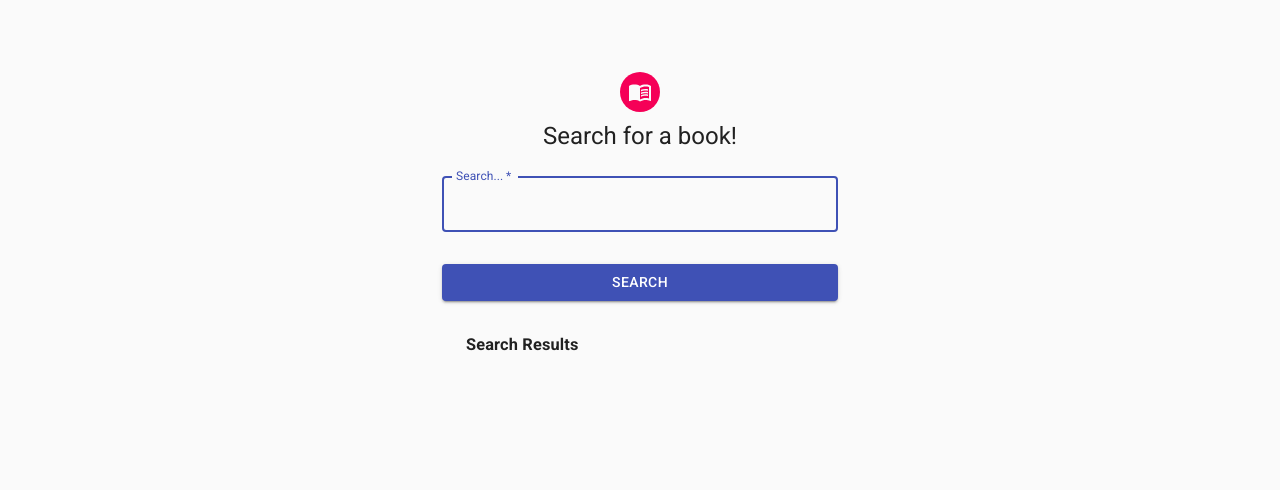
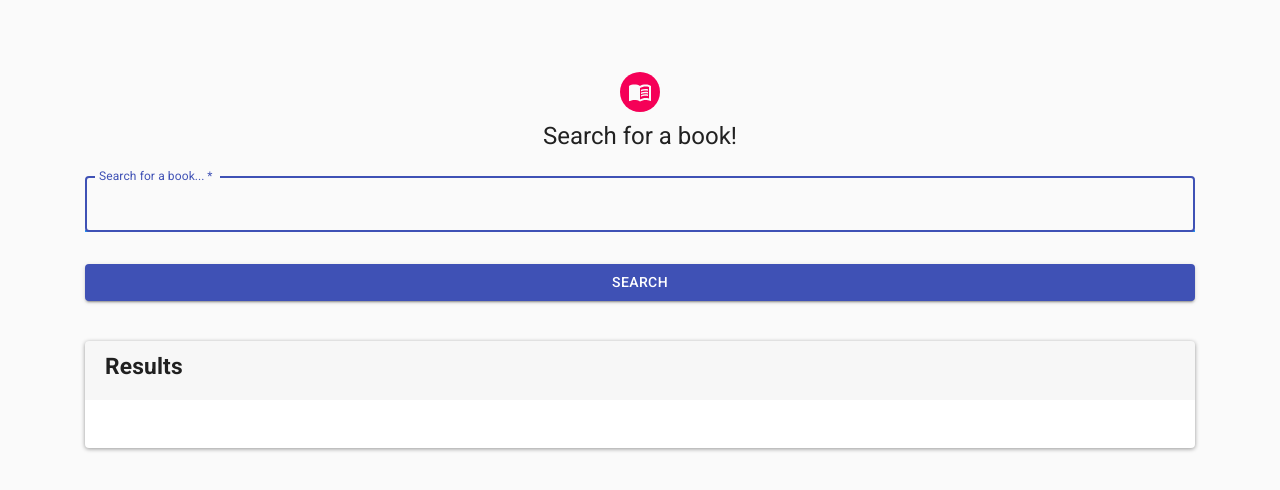
Before and after one commit to cikennedy/Google-Books-Search, a React (Create React App) app in the folder client/: page / in a window 1280 px wide. Shown: the top 490 px of the page. Built offline with nearby package versions, Linux system fonts and the light colour scheme.

Commit message:
updated styling and functionality for search page

```diff
--- a/client/public/index.html
+++ b/client/public/index.html
@@ -19,6 +19,7 @@
       work correctly both with client-side routing and a non-root public URL.
       Learn how to configure a non-root public URL by running `npm run build`.
     -->
+    <link rel="stylesheet" href="https://cdnjs.cloudflare.com/ajax/libs/bootswatch/4.1.3/materia/bootstrap.min.css"/>
     <link rel="stylesheet" href="https://fonts.googleapis.com/icon?family=Material+Icons" />
     <link rel="stylesheet" href="https://fonts.googleapis.com/css?family=Roboto:300,400,500,700&display=swap" />
     <title>Google Books React App</title>
--- /dev/null
+++ b/client/src/Components/Container/index.js
@@ -0,0 +1,8 @@
+import React from "react";
+
+// Exporting the Container, Row, and Col components from this file
+
+// This Container component allows us to use a bootstrap container without worrying about class names
+export function Container({ fluid, children }) {
+  return <div className={`container${fluid ? "-fluid" : ""}`}>{children}</div>;
+}
--- /dev/null
+++ b/client/src/Components/List/index.js
@@ -0,0 +1,11 @@
+import React from "react";
+
+export const List = ({ children }) => (
+  <ul className="list-group">
+    {children}
+  </ul>
+);
+
+export function ListItem({ children }) {
+  return <li className="list-group-item">{children}</li>;
+}
--- a/client/src/pages/Search.js
+++ b/client/src/pages/Search.js
@@ -1,37 +1,47 @@
 import React, { Component } from "react";
 // import { useParams } from "react-router-dom";
-import Avatar from '@material-ui/core/Avatar';
-import Button from '@material-ui/core/Button';
-import CssBaseline from '@material-ui/core/CssBaseline';
-import TextField from '@material-ui/core/TextField';
+import Avatar from "@material-ui/core/Avatar";
+import Button from "@material-ui/core/Button";
+import CssBaseline from "@material-ui/core/CssBaseline";
+import TextField from "@material-ui/core/TextField";
 // import Link from '@material-ui/core/Link';
-import Grid from '@material-ui/core/Grid';
+import Grid from "@material-ui/core/Grid";
 // import Box from '@material-ui/core/Box';
-import MenuBookIcon from '@material-ui/icons/MenuBook';
-import Typography from '@material-ui/core/Typography';
-import { withStyles } from '@material-ui/core/styles';
-import Container from '@material-ui/core/Container';
-import Card from '../Components/Card';
-import FeaturedPost from '../Components/FeaturedPost';
+import MenuBookIcon from "@material-ui/icons/MenuBook";
+import Typography from "@material-ui/core/Typography";
+import { withStyles } from "@material-ui/core/styles";
+// import Container from "@material-ui/core/Container";
+import { Container } from "../Components/Container";
+import Card from "../Components/Card";
+// import List from "@material-ui/core/List";
+// import ListItem from "../Components/ListItem";
+import { List } from "../Components/List";
+import GridList from '@material-ui/core/GridList';
+import FeaturedPost from "../Components/FeaturedPost";
 import API from "../utils/API";
 
 const styles = (theme) => ({
   paper: {
     marginTop: theme.spacing(8),
-        display: 'flex',
-        flexDirection: 'column',
-        alignItems: 'center',
+    display: "flex",
+    flexDirection: "column",
+    alignItems: "center",
   },
   avatar: {
     margin: theme.spacing(1),
     backgroundColor: theme.palette.secondary.main,
   },
   form: {
-        width: '100%', // Fix IE 11 issue.
+    width: "100%", // Fix IE 11 issue.
     marginTop: theme.spacing(1),
   },
   submit: {
     margin: theme.spacing(3, 0, 2),
+  },
+  root: {
+    width: "100%",
+    maxWidth: 360,
+    backgroundColor: theme.palette.background.paper,
   },
 });
 
@@ -42,32 +52,34 @@ class Search extends Component {
     message: "",
   };
 
-  handleInputChange = event => {
+  handleInputChange = (event) => {
     const { name, value } = event.target;
     this.setState({
-      [name]: value
+      [name]: value,
     });
   };
 
   getBooks = () => {
     API.getBooks(this.state.search)
-    .then((res) => this.setState({
-      books: res.data
+      .then((res) =>
+        this.setState({
+          books: res.data,
         })
-    ).catch(() =>
+      )
+      .catch(() =>
         this.setState({
           books: [],
-      message: "No books found with the given search."
+          message: "No books found with the given search.",
         })
       );
   };
 
-  handleFormSubmit = event => {
+  handleFormSubmit = (event) => {
     event.preventDefault();
     this.getBooks();
   };
 
-  handleSaveBook = id => {
+  handleSaveBook = (id) => {
     const book = this.state.books.find((book) => book.id === id);
 
     API.saveBook({
@@ -76,14 +88,14 @@ class Search extends Component {
       authors: book.volumeInfo.authors,
       description: book.volumeInfo.description,
       image: book.volumeInfo.image,
-      link: book.volumeInfo.link
+      link: book.volumeInfo.link,
     }).then(() => this.getBooks());
   };
 
   render() {
     const { classes } = this.props;
     return (
-    <Container component="main" maxWidth="xs">
+      <Container>
         <CssBaseline />
         <div className={classes.paper}>
           <Avatar className={classes.avatar}>
@@ -92,7 +104,9 @@ class Search extends Component {
           <Typography component="h1" variant="h5">
             Search for a book!
           </Typography>
-        <form className={classes.form} noValidate
+          <form
+            className={classes.form}
+            noValidate
             handleFormSubmit={this.handleFormSubmit}
             handleInputChange={this.handleInputChange}
             search={this.state.search}
@@ -103,7 +117,7 @@ class Search extends Component {
               required
               fullWidth
               id="search"
-            label="Search..."
+              label="Search for a book..."
               name="search"
               // autoComplete="Book"
               autoFocus
@@ -120,176 +134,107 @@ class Search extends Component {
             </Button>
           </form>
         </div>
-
-
-
-    <Container maxWidth="lg">
-    <Card title="Search Results">
+        <Card title="Results">
           {this.state.books.length ? (
-          <Grid container spacing={3}>
+            <List>
               {this.state.books.map((book) => (
                 <FeaturedPost
                   key={book.id}
                   title={book.volumeInfo.title}
-              authors={book.volumeInfo.authors}
+                  subtitle={book.volumeInfo.subtitle}
+                  link={book.volumeInfo.infoLink}
+                  authors={book.volumeInfo.authors.join(", ")}
                   description={book.volumeInfo.description}
                   image={book.volumeInfo.imageLinks.thumbnail}
-              link={book.volumeInfo.infoLink}
                   Button={() => (
-                <Button
-                onClick={() => this.handleSaveBook(book.id)}
-                fullWidth
-                variant="contained"
-                color="primary"
-                className={classes.submit}>
-                  Save Book
-                </Button>
+                    <button
+                      onClick={() => this.handleBookSave(book.id)}
+                      className="btn btn-primary ml-2"
+                    >
+                      Save
+                    </button>
                   )}
                 />
               ))}
-          </Grid>
+            </List>
           ) : (
-            <h2>{this.state.message}</h2>
+            <h2 className="text-center">{this.state.message}</h2>
           )}
         </Card>
-      </Container>
-
       </Container>
     );
   }
 }
+
 export default withStyles(styles)(Search);
 
-// function Search() {
-//     const [formObject, setFormObject] = useState({});
-//     // const [books, setBooks] = useState({res.data});
-//     const classes = useStyles();
-//     const [books, setBooks] = useState([]);
-//     const [q, setQ] = useState("");
+// <Container component="main">
+// <CssBaseline />
+// <div className={classes.paper}>
+//     <Avatar className={classes.avatar}>
+//     <MenuBookIcon />
+//     </Avatar>
+//     <Typography component="h1" variant="h5">
+//    Search for a book!
+//     </Typography>
+//     <form className={classes.form} noValidate
+//     handleFormSubmit={this.handleFormSubmit}
+//     handleInputChange={this.handleInputChange}
+//     search={this.state.search}
+//     >
+//     <TextField
+//         variant="outlined"
+//         margin="normal"
+//         required
+//         fullWidth
+//         id="search"
+//         label="Search..."
+//         name="search"
+//         // autoComplete="Book"
+//         autoFocus
+//         onChange={this.handleInputChange}
+//     />
+//     <Button
+//         onClick={this.handleFormSubmit}
+//         fullWidth
+//         variant="contained"
+//         color="primary"
+//         className={classes.submit}
+//     >
+//         Search
+//     </Button>
+//     </form>
+// </div>
 
-//     useEffect(() => {
-//       getSearchedBooks();
-//     }, []);
-
-//     function handleInputChange(event) {
-//       const { name, value } = event.target;
-//       setFormObject({...formObject, [name]: value})
-//     };
-
-//     async function handleFormSubmit(event) {
-//       event.preventDefault();
-//       getSearchedBooks();
-//     };
-
-//     const getSearchedBooks = () => {
-//       API.getBooks(q).then((res) => {
-//         books = res.data;
-//         console.log('hello');
-//         console.log(books);
-//         setBooks(() => books);
-//       })
-//       .catch(err => console.log(err));
-//     };
-
-    // // add message if no books are found
-    // // const {id} = useParams()
-    // useEffect(() => {
-    //   API.saveBook({
-    //     googleId: book.id,
-    //     title: book.volumeInfo.title,
-    //     authors: book.volumeInfo.authors,
-    //     description: book.volumeInfo.description,
-    //     image: book.volumeInfo.image,
-    //     link: book.volumeInfo.link
-    //   }).then((res) => getSearchedBooks())
-    // })
-
-    // const saveSearchedBook = (id) => {
-    //   const book =
-    // }
-
-
-      // handleBookSave = id => {
-      //   const book = this.state.books.find(book => book.id === id);
-
-      //   API.saveBook({
-      //     googleId: book.id,
-      //     title: book.volumeInfo.title,
-      //     subtitle: book.volumeInfo.subtitle,
-      //     link: book.volumeInfo.infoLink,
-      //     authors: book.volumeInfo.authors,
-      //     description: book.volumeInfo.description,
-      //     image: book.volumeInfo.imageLinks.thumbnail
-      //   }).then(() => this.getBooks());
-      // };
-
-    // BREAK //
-
-  //   return (
-  //       <Container component="main" maxWidth="xs">
-  //       <CssBaseline />
-  //       <div className={classes.paper}>
-  //           <Avatar className={classes.avatar}>
-  //           <MenuBookIcon />
-  //           </Avatar>
-  //           <Typography component="h1" variant="h5">
-  //          Search for a book!
-  //           </Typography>
-  //           <form className={classes.form} noValidate>
-  //           <TextField
-  //               variant="outlined"
-  //               margin="normal"
-  //               required
-  //               fullWidth
-  //               id="search"
-  //               label="Search..."
-  //               name="search"
-  //               // autoComplete="Book"
-  //               autoFocus
-  //               onChange={handleInputChange}
-  //           />
-  //           <Button
-  //               onClick={handleFormSubmit}
-  //               fullWidth
-  //               variant="contained"
-  //               color="primary"
-  //               className={classes.submit}
-  //           >
-  //               Search
-  //           </Button>
-  //           </form>
-  //       </div>
-  //       {/* <Row>
-  //         <Col size="md-12">
-  //           <Card title="Results">
-  //             {this.state.books.length ? (
-  //               <List>
-  //                 {this.state.books.map(book => (
-  //                   <Book
-  //                     key={book.id}
-  //                     title={book.volumeInfo.title}
-  //                     subtitle={book.volumeInfo.subtitle}
-  //                     link={book.volumeInfo.infoLink}
-  //                     authors={book.volumeInfo.authors.join(", ")}
-  //                     description={book.volumeInfo.description}
-  //                     image={book.volumeInfo.imageLinks.thumbnail}
-  //                     Button={() => (
-  //                       <button
-  //                         onClick={() => this.handleBookSave(book.id)}
-  //                         className="btn btn-primary ml-2"
-  //                       >
-  //                         Save
-  //                       </button>
-  //                     )}
-  //                   />
-  //                 ))}
-  //               </List>
-  //             ) : (
-  //               <h2 className="text-center">{this.state.message}</h2>
-  //             )}
-  //           </Card>
-  //         </Col>
-  //       </Row> */}
+// <div className={classes.root}>
+//   <Card>
+// {this.state.books.length ? (
+//       <List className={classes.root}
+//       title="Search Results"
+//       component="nav" >
+//         {this.state.books.map((book) => (
+//           <FeaturedPost
+//           key={book.id}
+//           title={book.volumeInfo.title}
+//           authors={book.volumeInfo.authors}
+//           description={book.volumeInfo.description}
+//           image={book.volumeInfo.imageLinks.thumbnail}
+//           link={book.volumeInfo.infoLink}
+//           Button={() => (
+//             <Button
+//             onClick={() => this.handleSaveBook(book.id)}
+//             fullWidth
+//             variant="contained"
+//             color="primary"
+//             className={classes.submit}>
+//               Save Book
+//             </Button>
+//           )}
+//          />
+//          ))}
+//       </List>
+//       ) : (
+//         <h2>{this.state.message}</h2>
+//       )}
+//       </Card>
 //       </Container>
-  //   );
-  // }
```
Also changed, not shown: client/src/Components/FeaturedPost/index.js (+6 -4 lines). Lines whose indentation alone changed are shown as unchanged.
